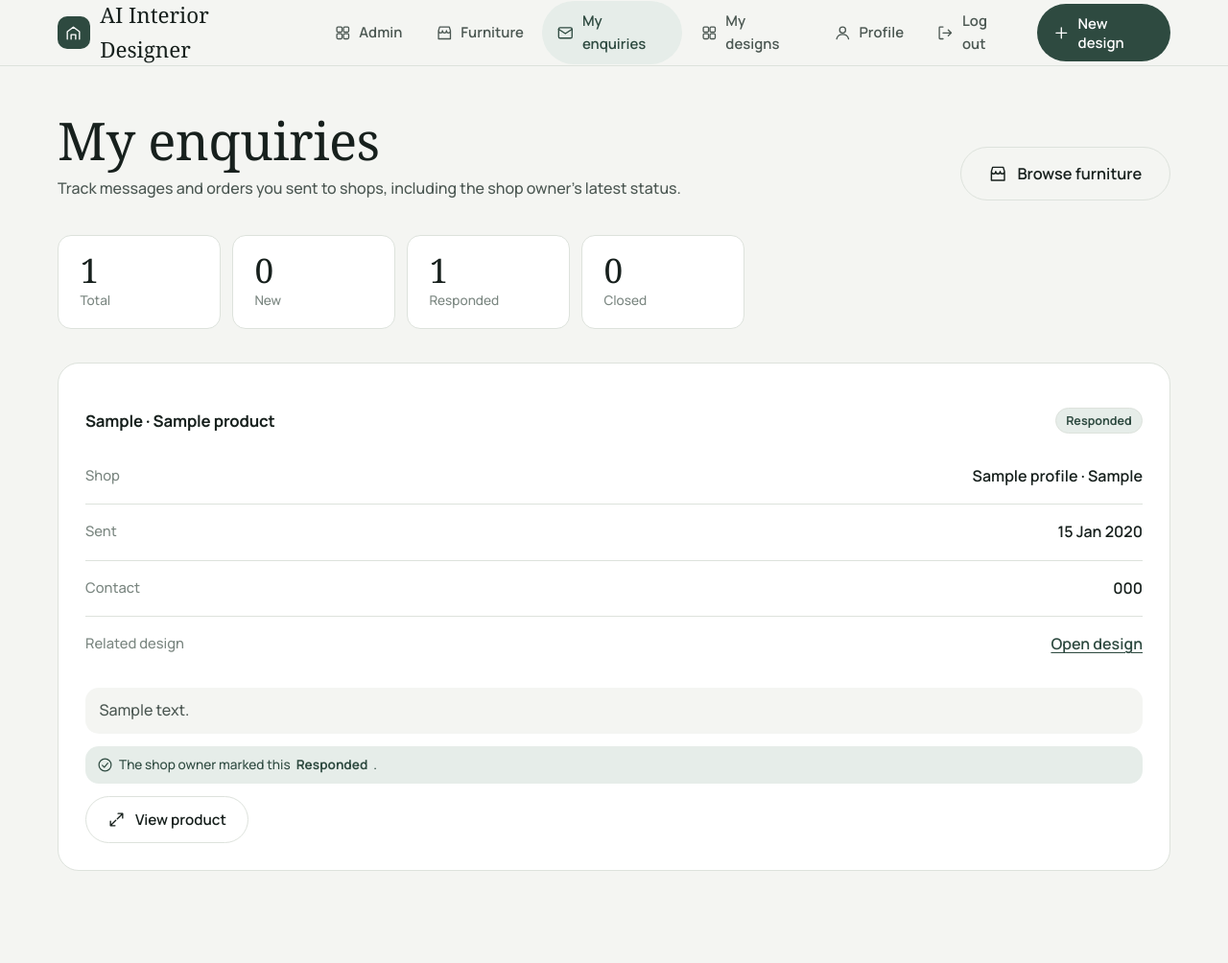
After one commit to varunhunakunti2-crypto/EDITOR_CODE_updated, a Flask app: page /my/enquiries in a window 1280 px wide. The commit adds this page. Shown: the whole page at 96% size. Run offline with Flask 3, Linux system fonts and the light colour scheme; a user stored in the database is signed in; tables that the repository leaves empty hold one stand-in row (values such as "Sample post"); some web fonts are replaced.

Commit message:
Connect product details to verified shops and customer enquiries

```diff
--- a/app.py
+++ b/app.py
@@ -70,6 +70,23 @@ def visible_products():
 
 def shop_profile_for(owner_id):
     return ShopProfile.query.filter_by(owner_id=owner_id).first()
+
+
+def shop_snapshot(owner_id):
+    """Public-facing shop identity and contact details for a product owner."""
+    profile = shop_profile_for(owner_id)
+    owner = db.session.get(User, owner_id)
+    return {
+        'profile': profile,
+        'owner': owner,
+        'name': (profile.shop_name if profile and profile.shop_name else
+                 (owner.username if owner else '')),
+        'city': profile.city if profile else '',
+        'address': profile.address if profile else '',
+        'phone': profile.phone if profile else '',
+        'email': owner.email if owner else '',
+        'verified': bool(profile and profile.verified),
+    }
 
 
 def safe_next(fallback):
@@ -361,7 +378,8 @@ def products():
     if not current_user.is_admin:
         query = query.filter_by(owner_id=current_user.id)
     return render_template('products.html', availability=AVAILABILITY,
-                           products=query.order_by(Product.created_at.desc()).all())
+                           products=query.order_by(Product.created_at.desc()).all(),
+                           shop=shop_snapshot(current_user.id))
 
 
 @app.route('/shop/products/add', methods=['GET', 'POST'])
@@ -649,7 +667,11 @@ def admin_reports():
 def catalogue():
     """Browse every listed product (for customers, designers and admins)."""
     products = visible_products().order_by(Product.created_at.desc()).all()
-    return render_template('catalogue.html', products=products)
+    shops = {}
+    for product in products:
+        if product.owner_id not in shops:
+            shops[product.owner_id] = shop_snapshot(product.owner_id)
+    return render_template('catalogue.html', products=products, shops=shops)
 
 
 @app.route('/products/<int:product_id>')
@@ -660,6 +682,7 @@ def product_detail(product_id):
     designs = Design.query.filter_by(user_id=current_user.id).order_by(
         Design.created_at.desc()).all()
     return render_template('product_detail.html', product=product,
+                           shop=shop_snapshot(product.owner_id),
                            latest_design=designs[0] if designs else None,
                            designs=designs, enquiry_kinds=ENQUIRY_KINDS)
 
@@ -689,8 +712,8 @@ def product_enquire(product_id):
         message=message, kind=kind, status='new',
     ))
     db.session.commit()
-    flash('Your ' + kind + ' was sent to ' + product.owner.username + '.',
-          'success')
+    shop = shop_snapshot(product.owner_id)
+    flash('Your ' + kind + ' was sent to ' + shop['name'] + '.', 'success')
     return redirect(url_for('product_detail', product_id=product_id))
 
 
@@ -705,6 +728,21 @@ def product_flag(product_id):
     db.session.commit()
     flash('Thanks — this product was flagged for admin review.', 'success')
     return redirect(url_for('product_detail', product_id=product_id))
+
+
+@app.route('/my/enquiries')
+@login_required
+def my_enquiries():
+    """Enquiries and orders the current customer sent, with live status."""
+    enquiries = Enquiry.query.filter_by(customer_id=current_user.id).order_by(
+        Enquiry.created_at.desc()).all()
+    shops = {}
+    for enquiry in enquiries:
+        if enquiry.shop_owner_id not in shops:
+            shops[enquiry.shop_owner_id] = shop_snapshot(enquiry.shop_owner_id)
+    return render_template('my_enquiries.html', enquiries=enquiries,
+                           shops=shops, kinds=ENQUIRY_KINDS,
+                           statuses=ENQUIRY_STATUSES)
 
 
 @app.route('/shop/enquiries')
--- a/static/css/style.css
+++ b/static/css/style.css
@@ -360,6 +360,14 @@ p{margin:0}
 .enquiry-message{margin:.8rem 0;padding:.7rem .9rem;border-radius:var(--r-md);background:var(--paper);color:var(--ink-2)}
 .enquiry-status{display:flex;gap:8px;align-items:center;max-width:360px}
 .enquiry-status select{flex:1}
+.shop-contact{margin-top:1.4rem;padding:1rem;border:1px solid var(--mist);border-radius:var(--r-md);background:var(--paper)}
+.shop-contact-head{display:flex;align-items:center;justify-content:space-between;gap:10px;flex-wrap:wrap}
+.shop-contact-head h2{margin:0;font:700 1rem var(--font-ui)}
+.shop-contact .details{margin-top:.4rem}
+.shop-line{display:flex;align-items:center;gap:6px;flex-wrap:wrap;margin:.3rem 0 .5rem}
+.status-note{display:flex;align-items:center;gap:6px;margin:.8rem 0;padding:.55rem .75rem;border-radius:var(--r-md);background:var(--moss-tint);color:var(--moss);font-size:.85rem}
+.shop-profile-panel{margin-bottom:1.2rem}
+.shop-profile-panel .btn{margin-top:1rem}
 .activity-grid{display:grid;grid-template-columns:repeat(auto-fit,minmax(240px,1fr));gap:18px;margin-top:1rem}
 .activity-grid h3{margin:0 0 .7rem;font:700 .9rem var(--font-ui);color:var(--ink-3);text-transform:uppercase;letter-spacing:.04em}
 .activity-list{list-style:none;margin:0;padding:0;display:grid;gap:.5rem}
--- a/templates/_icons.html
+++ b/templates/_icons.html
@@ -22,6 +22,8 @@
 {%- elif name == 'mic' %}<rect x="9" y="3" width="6" height="11" rx="3"/><path d="M5 11a7 7 0 0 0 14 0M12 18v3"/>
 {%- elif name == 'pin' %}<path d="M12 21s7-6.2 7-11a7 7 0 1 0-14 0c0 4.8 7 11 7 11Z"/><circle cx="12" cy="10" r="2.5"/>
 {%- elif name == 'store' %}<path d="M4 9 5.5 4h13L20 9M4 9v11h16V9M4 9c0 1.7 1.3 3 2.7 3S9.3 10.7 9.3 9c0 1.7 1.3 3 2.7 3s2.7-1.3 2.7-3c0 1.7 1.3 3 2.7 3S20 10.7 20 9"/>
+{%- elif name == 'mail' %}<rect x="3" y="5" width="18" height="14" rx="2"/><path d="m3 7 9 6 9-6"/>
+{%- elif name == 'phone' %}<path d="M6 3h3l2 5-2.2 1.5a13 13 0 0 0 5.7 5.7L16 13l5 2v3a2 2 0 0 1-2.2 2A17 17 0 0 1 4 5.2 2 2 0 0 1 6 3Z"/>
 {%- endif -%}
 </svg>
 {%- endmacro %}
--- a/templates/base.html
+++ b/templates/base.html
@@ -27,6 +27,7 @@
                     <a href="{{ url_for('shop_dashboard') }}" class="{{ 'active' if request.endpoint == 'shop_dashboard' }}">{{ icon('store') }} Shop</a>
                     {% endif %}
                     <a href="{{ url_for('catalogue') }}" class="{{ 'active' if request.endpoint in ['catalogue', 'product_detail'] }}">{{ icon('store') }} Furniture</a>
+                    <a href="{{ url_for('my_enquiries') }}" class="{{ 'active' if request.endpoint == 'my_enquiries' }}">{{ icon('mail') }} My enquiries</a>
                     <a href="{{ url_for('dashboard') }}" class="{{ 'active' if request.endpoint == 'dashboard' }}">{{ icon('grid') }} My designs</a>
                     <a href="{{ url_for('profile') }}" class="{{ 'active' if request.endpoint == 'profile' }}">{{ icon('user') }} Profile</a>
                     <a href="{{ url_for('logout') }}">{{ icon('logout') }} Log out</a>
--- a/templates/dashboard.html
+++ b/templates/dashboard.html
@@ -8,7 +8,10 @@
       <h1>Hello, {{ current_user.username }}</h1>
       <p><span class="role-badge">{{ current_user.role_label }}</span> &nbsp; {% if designs %}Open any design to compare it with the original.{% else %}Your designs will appear here.{% endif %}</p>
     </div>
-    <a href="{{ url_for('design') }}" class="btn btn-primary btn-lg">{{ icon('plus') }} New design</a>
+    <div class="head-actions">
+      <a href="{{ url_for('my_enquiries') }}" class="btn btn-ghost btn-lg">{{ icon('mail') }} My enquiries</a>
+      <a href="{{ url_for('design') }}" class="btn btn-primary btn-lg">{{ icon('plus') }} New design</a>
+    </div>
   </div>
 
   {% if designs %}
--- /dev/null
+++ b/templates/my_enquiries.html
@@ -0,0 +1,51 @@
+{% extends "base.html" %}
+{% from "_icons.html" import icon %}
+{% block title %}My enquiries{% endblock %}
+{% block content %}
+<div class="container page">
+  <div class="page-head">
+    <div>
+      <h1>My enquiries</h1>
+      <p>Track messages and orders you sent to shops, including the shop owner's latest status.</p>
+    </div>
+    <a href="{{ url_for('catalogue') }}" class="btn btn-ghost btn-lg">{{ icon('store') }} Browse furniture</a>
+  </div>
+
+  <div class="stats">
+    <div class="stat"><b>{{ enquiries|length }}</b><span>Total</span></div>
+    <div class="stat"><b>{{ enquiries|selectattr('status', 'equalto', 'new')|list|length }}</b><span>New</span></div>
+    <div class="stat"><b>{{ enquiries|selectattr('status', 'equalto', 'responded')|list|length }}</b><span>Responded</span></div>
+    <div class="stat"><b>{{ enquiries|selectattr('status', 'equalto', 'closed')|list|length }}</b><span>Closed</span></div>
+  </div>
+
+  <section class="panel">
+    {% for e in enquiries %}
+    {% set s = shops[e.shop_owner_id] %}
+    <article class="enquiry">
+      <div class="enquiry-head">
+        <h2>{{ e.kind_label }} · {{ e.product.name }}</h2>
+        <span class="role-badge">{{ e.status_label }}</span>
+      </div>
+      <dl class="details">
+        <div><dt>Shop</dt><dd>{{ s.name }}{% if s.city %} · {{ s.city }}{% endif %}</dd></div>
+        <div><dt>Sent</dt><dd>{{ e.created_at|date }}</dd></div>
+        <div><dt>Contact</dt><dd>{{ s.phone or s.email }}</dd></div>
+        {% if e.design %}<div><dt>Related design</dt><dd><a href="{{ url_for('result', design_id=e.design_id) }}">Open design</a></dd></div>{% endif %}
+      </dl>
+      <p class="enquiry-message">{{ e.message }}</p>
+      <p class="status-note">{{ icon('check') }} The shop owner marked this <b>{{ e.status_label }}</b>.</p>
+      <div class="head-actions">
+        <a href="{{ url_for('product_detail', product_id=e.product_id) }}" class="btn btn-ghost">{{ icon('expand') }} View product</a>
+      </div>
+    </article>
+    {% else %}
+    <div class="empty">
+      {{ icon('mail') }}
+      <h2>No enquiries yet</h2>
+      <p>Ask a shop owner about any product and the conversation will appear here.</p>
+      <a href="{{ url_for('catalogue') }}" class="btn btn-primary btn-lg">Browse the catalogue</a>
+    </div>
+    {% endfor %}
+  </section>
+</div>
+{% endblock %}
```
Also changed, not shown: templates/catalogue.html (+6 -1 lines), templates/product_detail.html (+27 -4 lines), templates/products.html (+17 -0 lines), tests/browser_check.py (+12 -0 lines), tests/shop_flow_check.py (+18 -1 lines), tests/smoke_test.py (+19 -0 lines), README.md, 1 other file.
